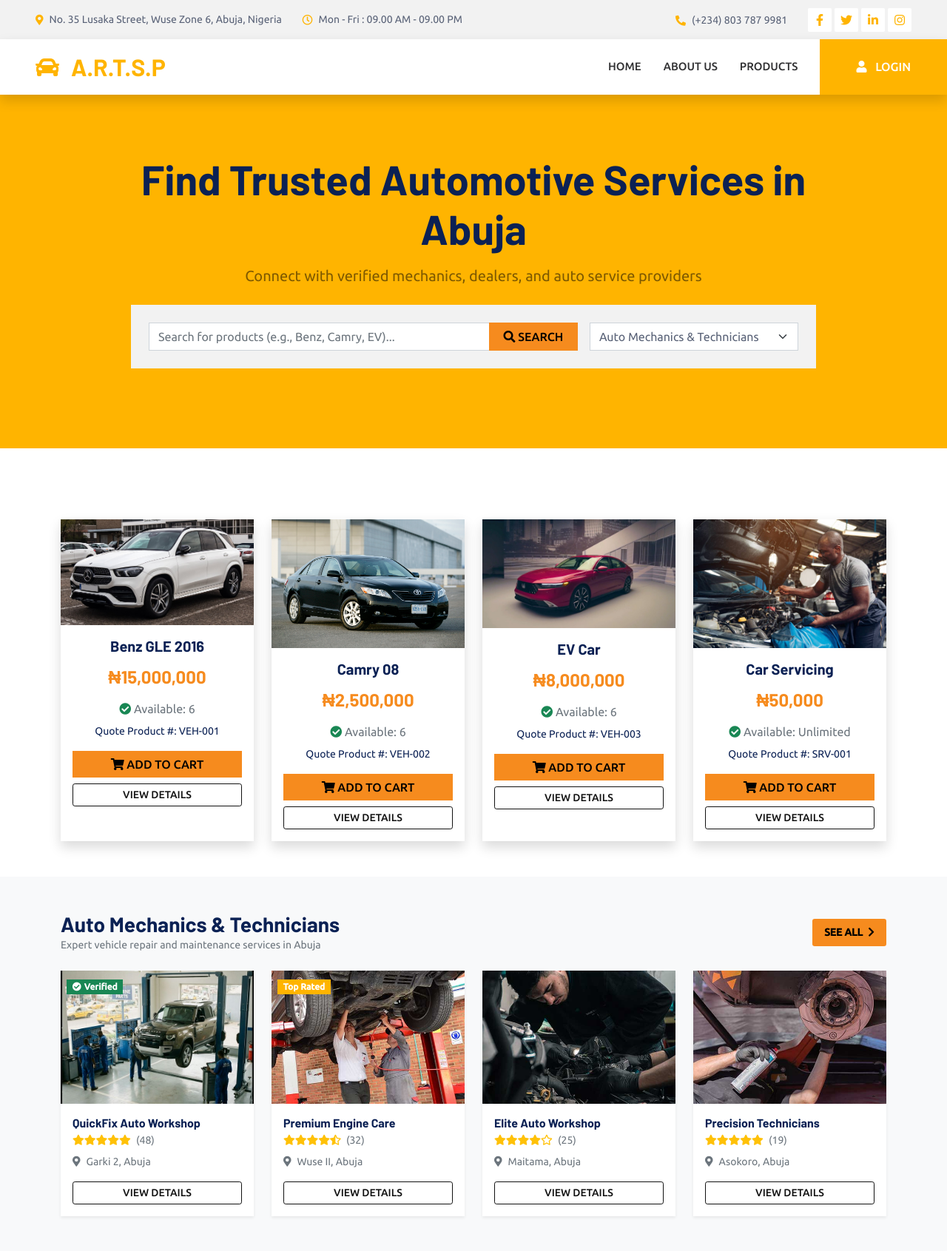
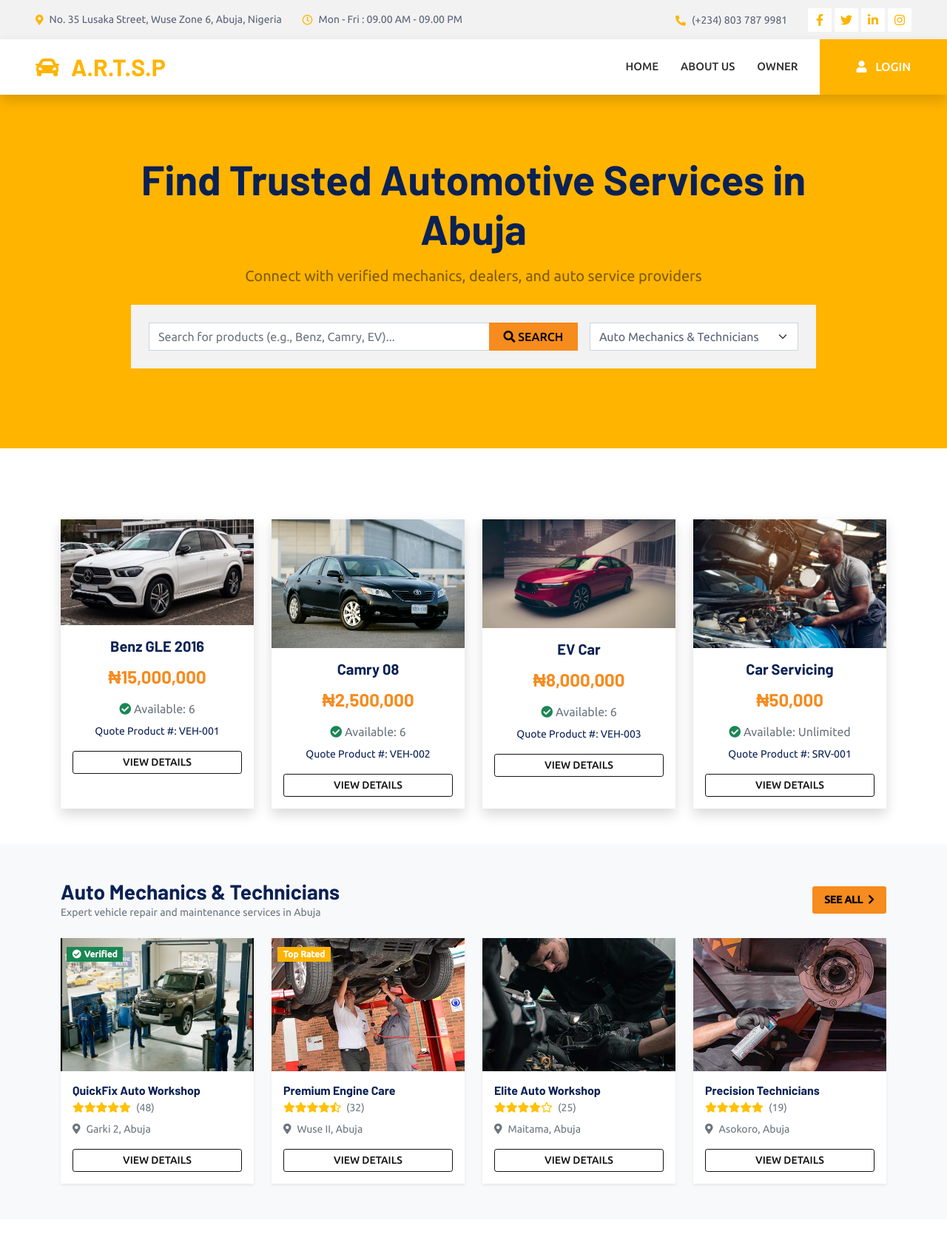
Before and after one commit to lifeofrence/auto-abuja, a PHP site: page /auto-abuja/ in a window 1280 px wide. Shown: the top 1691 px of the page at 74% size. Run offline with PHP 8.4, Linux system fonts and the light colour scheme; some libraries are stand-ins or nearby versions.

```diff
--- a/includes/header.php
+++ b/includes/header.php
@@ -51,9 +51,9 @@
             <a href="index.php" class="nav-item nav-link">Home</a>
             <a href="about.php" class="nav-item nav-link">About Us</a>
             <!-- <a href="business.php" class="nav-item nav-link">Businesses</a> -->
-            <a href="product.php" class="nav-item nav-link">Products</a>
+            <!-- <a href="product.php" class="nav-item nav-link">Products</a> -->
             <!-- <a href="service.php" class="nav-item nav-link">Services</a> -->
-            <!-- <a href="team.php" class="nav-item nav-link">Owner</a> -->
+            <a href="team.php" class="nav-item nav-link">Owner</a>
             <!-- <a href="faq.php" class="nav-item nav-link">FAQ</a> -->
         </div>
 
--- a/index.php
+++ b/index.php
@@ -151,10 +151,10 @@
                             <h4 class="mb-3" style="color: #F68B1E;">₦15,000,000</h4>
                             <p class="text-muted mb-2"><i class="fa fa-check-circle text-success"></i> Available: 6</p>
                             <p class="text-secondary mb-3 small">Quote Product #: VEH-001</p>
-                            <button class="btn w-100 mb-2 add-to-cart" data-product="Benz GLE 2016"
+                            <!-- <button class="btn w-100 mb-2 add-to-cart" data-product="Benz GLE 2016"
                                 data-price="15000000" style="background: #F68B1E; border: none; color: #000;">
                                 <i class="fa fa-shopping-cart"></i> Add to Cart
-                            </button>
+                            </button> -->
                             <a href="#" class="btn btn-outline-dark w-100 btn-sm">View Details</a>
                         </div>
                     </div>
@@ -178,10 +178,10 @@
                             <h4 class="mb-3" style="color: #F68B1E;">₦2,500,000</h4>
                             <p class="text-muted mb-2"><i class="fa fa-check-circle text-success"></i> Available: 6</p>
                             <p class="text-secondary mb-3 small">Quote Product #: VEH-002</p>
-                            <button class="btn w-100 mb-2 add-to-cart" data-product="Camry 08" data-price="2500000"
+                            <!-- <button class="btn w-100 mb-2 add-to-cart" data-product="Camry 08" data-price="2500000"
                                 style="background: #F68B1E; border: none; color: #000;">
                                 <i class="fa fa-shopping-cart"></i> Add to Cart
-                            </button>
+                            </button> -->
                             <a href="#" class="btn btn-outline-dark w-100 btn-sm">View Details</a>
                         </div>
                     </div>
@@ -205,10 +205,10 @@
                             <h4 class="mb-3" style="color: #F68B1E;">₦8,000,000</h4>
                             <p class="text-muted mb-2"><i class="fa fa-check-circle text-success"></i> Available: 6</p>
                             <p class="text-secondary mb-3 small">Quote Product #: VEH-003</p>
-                            <button class="btn w-100 mb-2 add-to-cart" data-product="EV Car" data-price="8000000"
+                            <!-- <button class="btn w-100 mb-2 add-to-cart" data-product="EV Car" data-price="8000000"
                                 style="background: #F68B1E; border: none; color: #000;">
                                 <i class="fa fa-shopping-cart"></i> Add to Cart
-                            </button>
+                            </button> -->
                             <a href="#" class="btn btn-outline-dark w-100 btn-sm">View Details</a>
                         </div>
                     </div>
@@ -233,10 +233,10 @@
                             <p class="text-muted mb-2"><i class="fa fa-check-circle text-success"></i> Available:
                                 Unlimited</p>
                             <p class="text-secondary mb-3 small">Quote Product #: SRV-001</p>
-                            <button class="btn w-100 mb-2 add-to-cart" data-product="Car Servicing" data-price="50000"
+                            <!-- <button class="btn w-100 mb-2 add-to-cart" data-product="Car Servicing" data-price="50000"
                                 style="background: #F68B1E; border: none; color: #000;">
                                 <i class="fa fa-shopping-cart"></i> Add to Cart
-                            </button>
+                            </button> -->
                             <a href="#" class="btn btn-outline-dark w-100 btn-sm">View Details</a>
                         </div>
                     </div>
```
